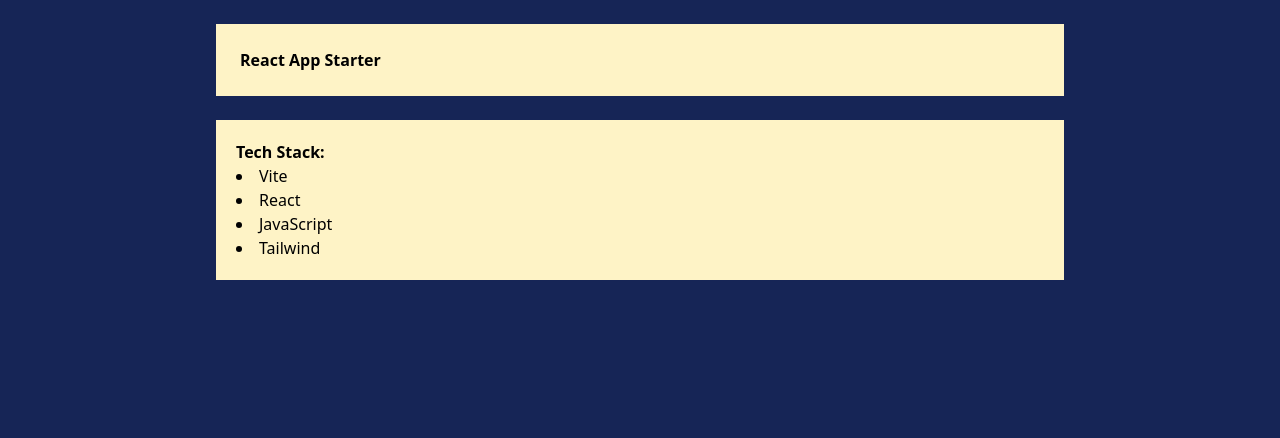
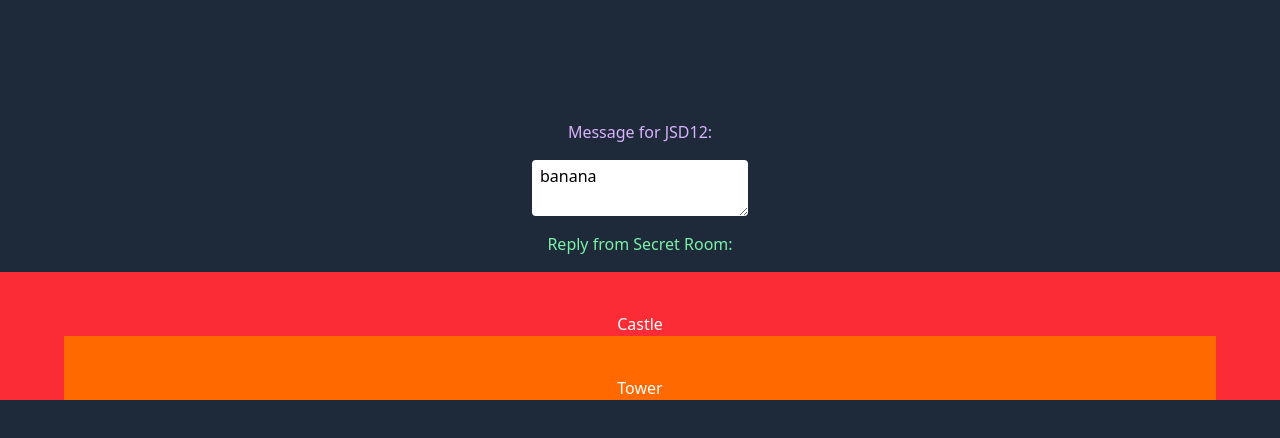
Before and after one commit to jetwat/jsd12_week_08_react-castle-rooms, a React (Vite) app: page / in a window 1280 px wide. Shown: the top 438 px of the page. Built offline with nearby package versions, Linux system fonts and the light colour scheme.

Commit message:
repo: initial setup

```diff
--- a/src/App.jsx
+++ b/src/App.jsx
@@ -1,20 +1,49 @@
+// export default function App() {
+//   return (
+//     <div className="min-h-screen flex justify-center bg-blue-950">
+//       <div className="p-6 gap-y-6 flex flex-col justify-start w-[80%] lg:w-[70%]">
+//         <h1 className="w-full p-6 bg-amber-100 font-extrabold">
+//           React App Starter
+//         </h1>
+//         <section className="w-full p-5 bg-amber-100 flex">
+//           <ul className="list-inside list-disc flex-1">
+//             <span className="font-semibold">Tech Stack:</span>
+//             <li>Vite</li>
+//             <li>React</li>
+//             <li>JavaScript</li>
+//             <li>Tailwind</li>
+//           </ul>
+//         </section>
+//       </div>
+//     </div>
+//   );
+// }
+// ================================================== //
+
+
+import Castle from "./components/Castle";
+
 export default function App() {
   return (
-    <div className="min-h-screen flex justify-center bg-blue-950">
-      <div className="p-6 gap-y-6 flex flex-col justify-start w-[80%] lg:w-[70%]">
-        <h1 className="w-full p-6 bg-amber-100 font-extrabold">
-          React App Starter
-        </h1>
-        <section className="w-full p-5 bg-amber-100 flex">
-          <ul className="list-inside list-disc flex-1">
-            <span className="font-semibold">Tech Stack:</span>
-            <li>Vite</li>
-            <li>React</li>
-            <li>JavaScript</li>
-            <li>Tailwind</li>
-          </ul>
-        </section>
-      </div>
+    <div className="pb-80 py-10 gap-y-4 flex flex-col justify-center items-center min-h-screen bg-gray-800 text-white">
+      <p className="text-purple-300">Message for JSD12:
+        <span className="text-yellow-300">
+          {/* question or waitng for a message */}
+        </span>
+      </p>
+      <textarea
+        value="banana"
+        onChange=""
+        className="bg-white text-black rounded px-2 py-1"
+        placeholder="Type your message here..."
+      />
+      <p className="text-green-300">
+        Reply from Secret Room:
+        <span className="text-yellow-300">
+          {/* answer or waiting for a reply */}
+        </span>
+      </p>
+      <Castle />
     </div>
-  );
+    );
 }
--- /dev/null
+++ b/src/components/Castle.jsx
@@ -0,0 +1,11 @@
+import Tower from "./Tower";
+
+export default function Castle() {
+
+    return (
+        <div className="flex flex-col justify-center items-center pt-10 bg-red-500 w-full">
+            <h1>Castle</h1>
+            <Tower />
+        </div>
+    );
+}
--- /dev/null
+++ b/src/components/Tower.jsx
@@ -0,0 +1,9 @@
+export default function Tower() {
+
+    return (
+        <div className="flex flex-col justify-center items-center pt-10 bg-orange-500 w-[90%]">
+            <h1>Tower</h1>
+            {/* Chamber */}
+        </div>
+    );
+}
```
